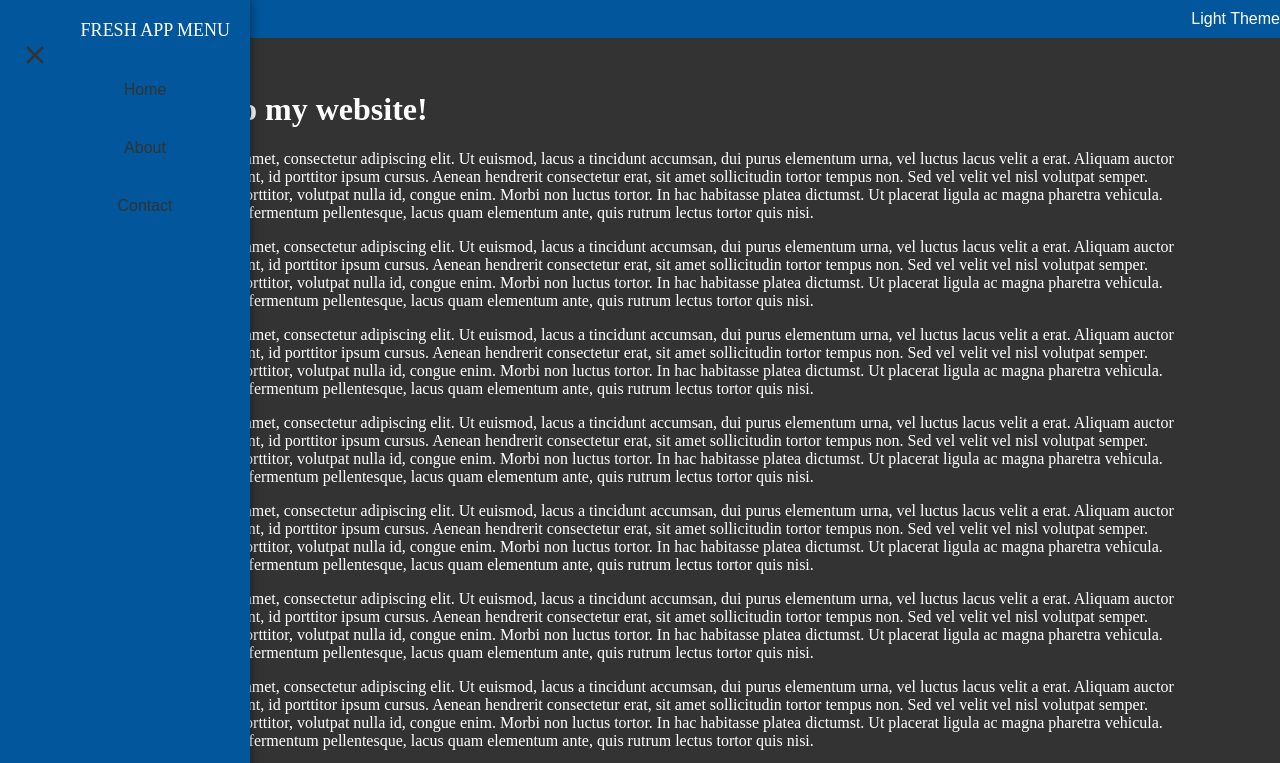
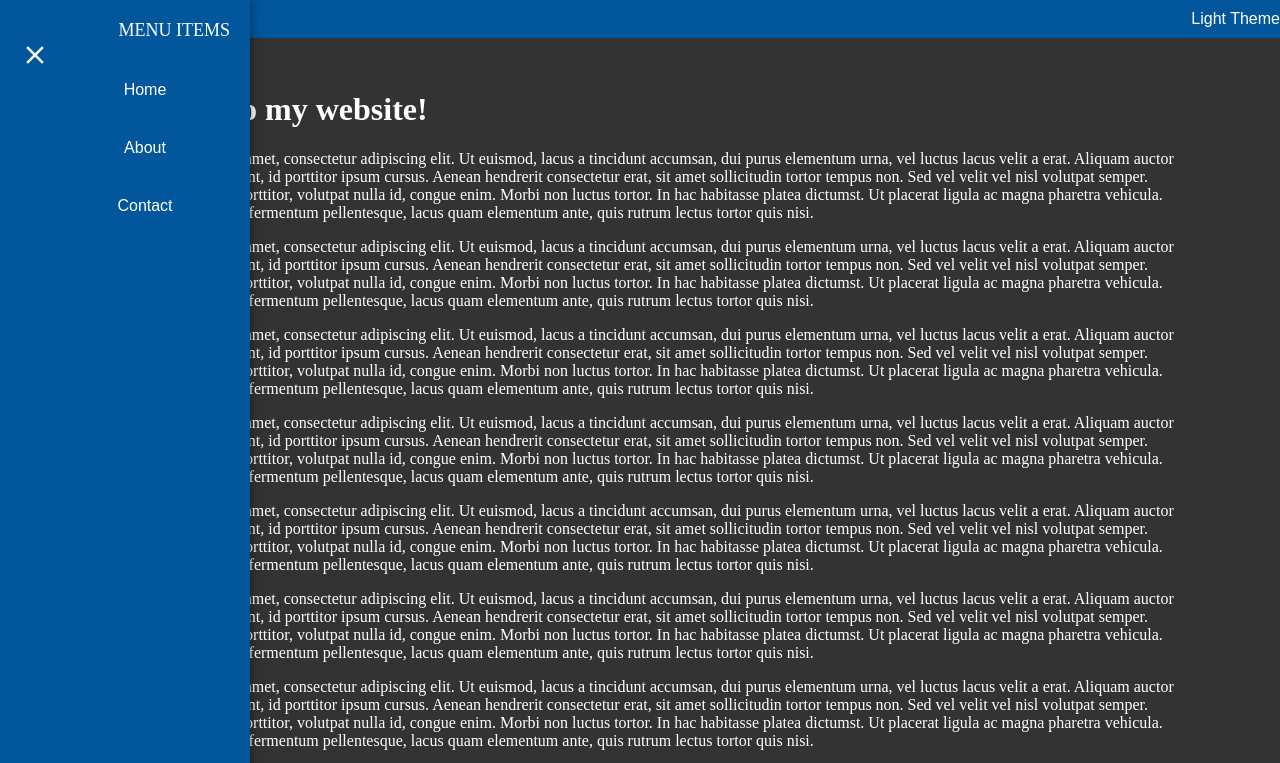
Before and after one commit to Fresh-Teacher/Product-Filter, a plain HTML site: page index.html in a window 1280 px wide. Both pictures are taken after a click on the button 45 px from the left and 65 px from the top of the page. Shown: the top 763 px of the page. Drawn offline with Linux system fonts and the light colour scheme; a script that the page names is missing.

Commit message:
Update index.html

```diff
--- a/index.html
+++ b/index.html
@@ -104,7 +104,7 @@
     .close-button svg {
         width: 30px;
         height: 30px;
-        fill: #333;
+        fill: rgb(255, 255, 255);
     }
 
     #drawer.open .close-button {
@@ -176,7 +176,7 @@
         width: 100%;
         padding: 20px;
         font-size: 16px;
-        color: #333;
+        color: rgb(255, 255, 255);
         background-color: transparent;
         border: none;
         cursor: pointer;
@@ -199,7 +199,7 @@
 
     <!-- Navigation drawer -->
     <nav id="drawer">
-        <h1>FRESH APP MENU</h1>
+        <h1>MENU ITEMS</h1>
         <ul>
             <li><button>Home</button></li>
             <li><button>About</button></li>
```
